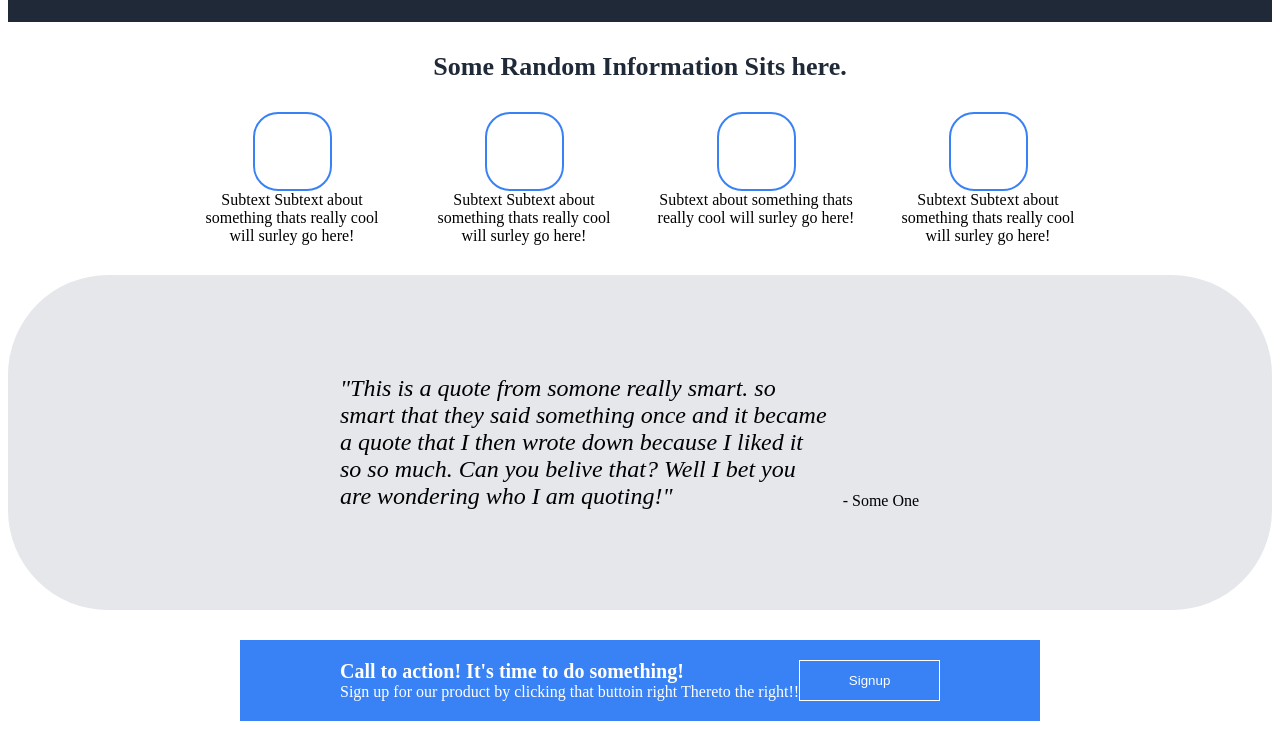
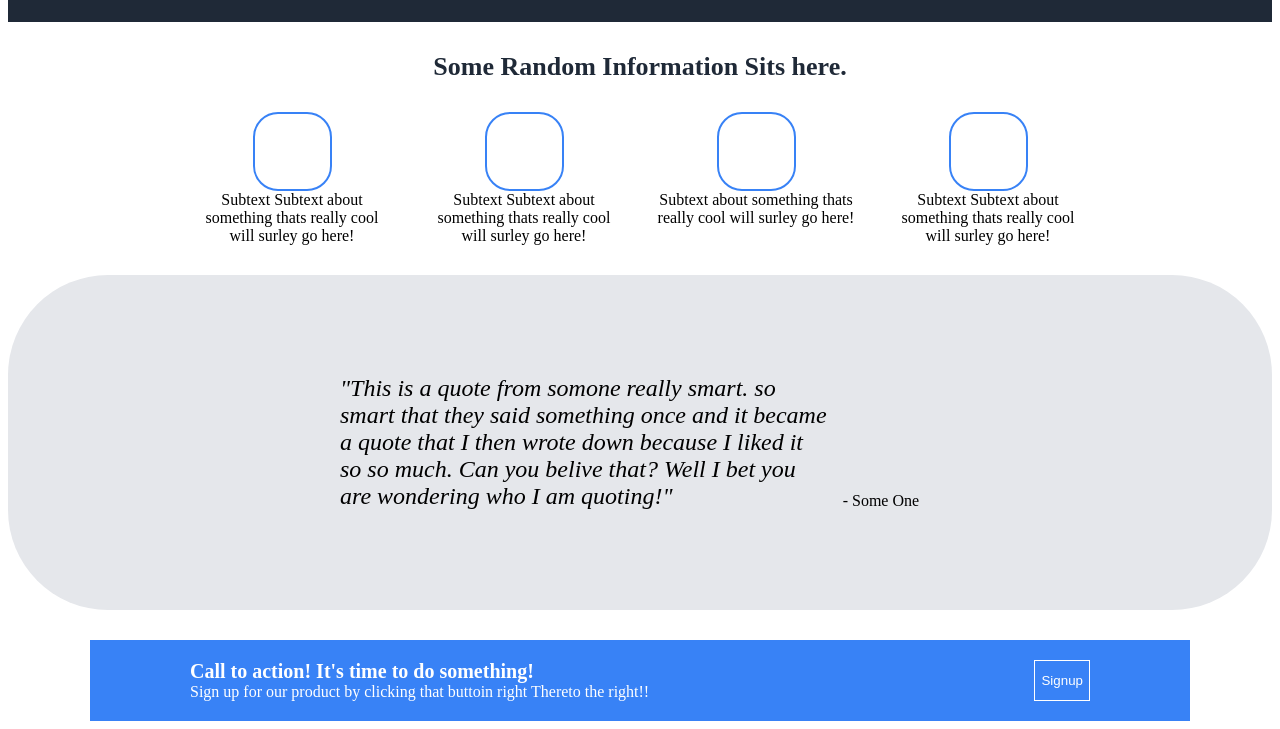
Before and after one commit to Potential-Luttuce/landing-page, a plain HTML site: page index.html in a window 1280 px wide. Shown: the part 403-1132 px from the top of the page. Drawn offline with Linux system fonts and the light colour scheme.

Commit message:
Created container-four with blue text and last signup button

```diff
--- a/index.html
+++ b/index.html
@@ -64,7 +64,7 @@
                 <div>Sign up for our product by clicking that buttoin
                     right Thereto the right!!</div>
             </div>
-            <button style="border: 1px solid white; flex: 1;" class="last-button">Signup</button>
+            <button class="last-button">Signup</button>
         </div>
     </div>
 
--- a/styles/styles.css
+++ b/styles/styles.css
@@ -136,11 +136,18 @@ button {
     background-color: #3882F6;
     display: flex;
     flex-wrap: wrap;
-    width: 600px;
+    width: 900px;
     padding: 20px 100px;
-    margin-top: 30px
+    margin-top: 30px;
+    gap: 2em;
 }
 
 .last-button {
     margin-left: auto;
+    border: 1px solid white;
 }
+
+.last-button:hover {
+    color: #3882F6;
+    background-color: white;
+}
```
